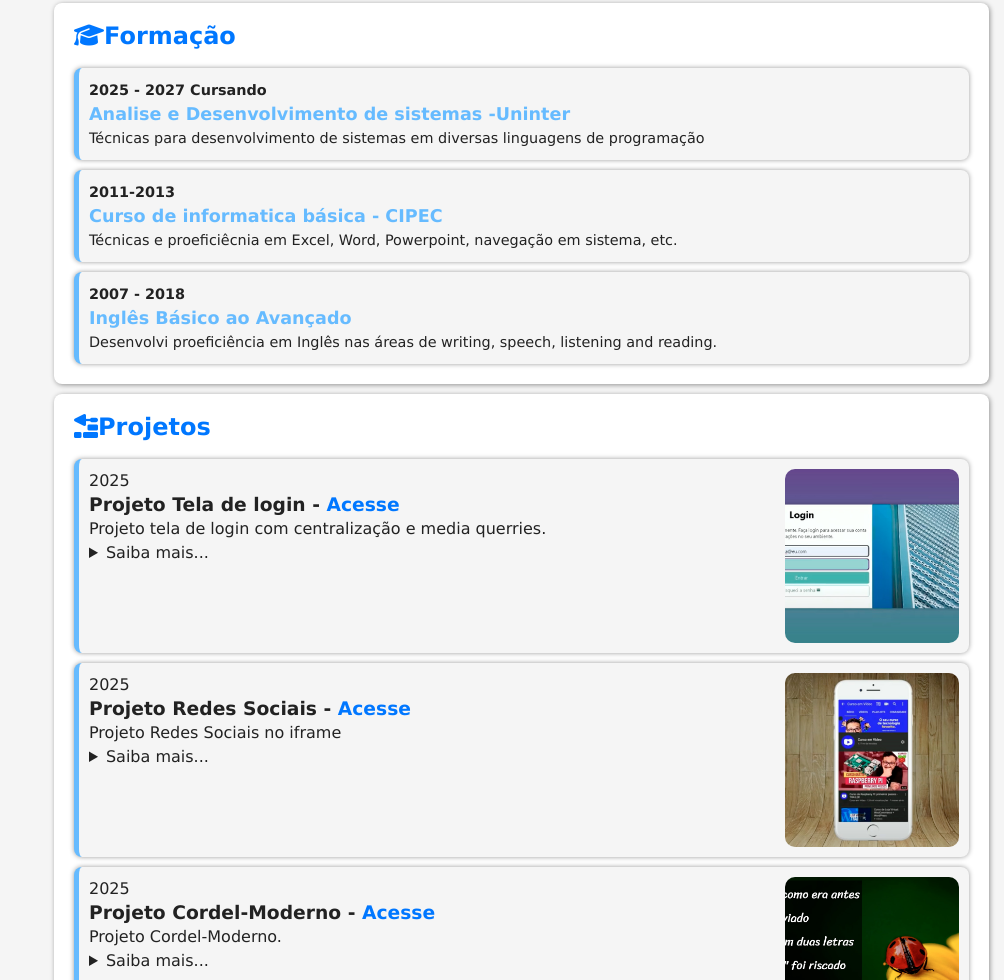
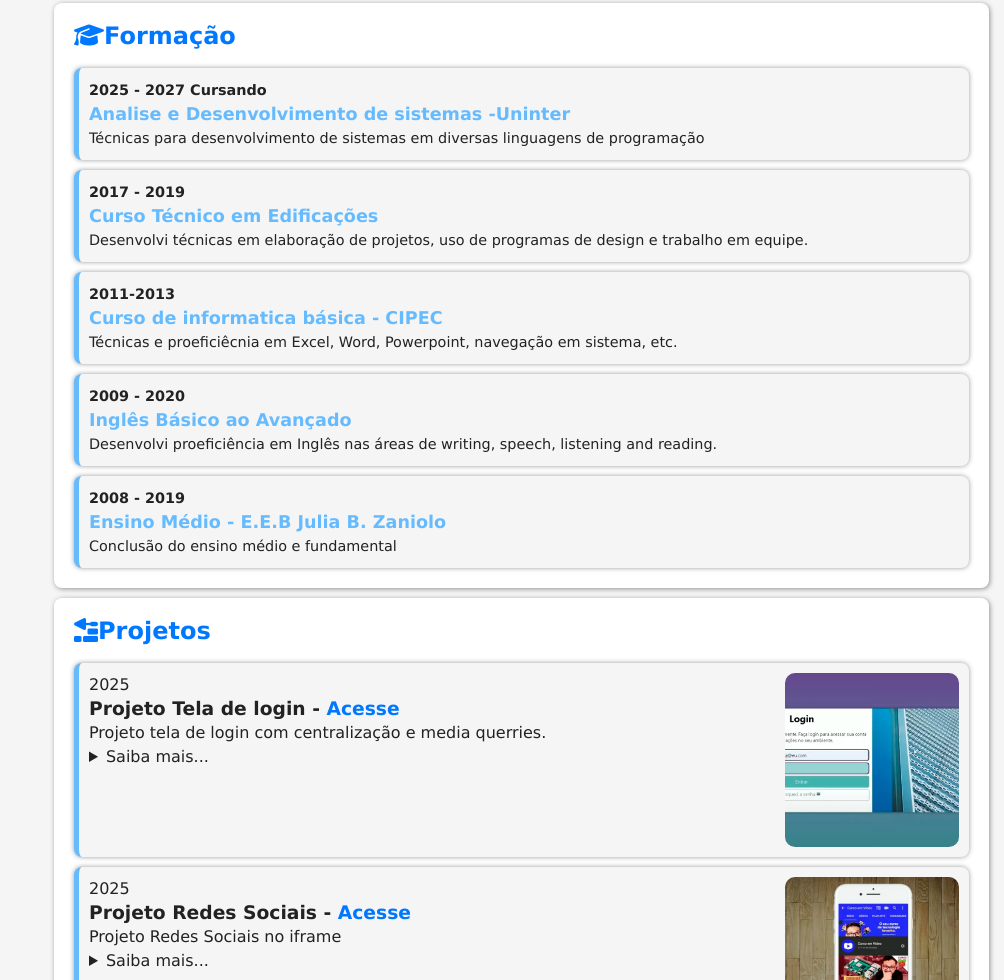
Before and after one commit to Luiswittlich/Meusprojetos, a plain HTML site: page Portfolio/index.html in a window 1280 px wide. Shown: the part 1034-2014 px from the top of the page, without its empty margins (276-1280 px from the left). Drawn offline with nearby package versions, Linux system fonts and the light colour scheme.

Commit message:
Atualizaões formação

```diff
--- a/Portfolio/index.html
+++ b/Portfolio/index.html
@@ -185,15 +185,27 @@
                     </div>
 
                     <div class="item">
+                        <div class="ano">2017 - 2019</div>
+                        <div class="inst">Curso Técnico em Edificações</div>
+                        <div class="descricao">Desenvolvi técnicas em elaboração de projetos, uso de programas de design e trabalho em equipe.</div>
+                    </div>
+
+                    <div class="item">
                         <div class="ano">2011-2013</div>
                         <div class="inst">Curso de informatica básica - CIPEC</div>
                         <div class="descricao">Técnicas e proeficiêcnia em Excel, Word, Powerpoint, navegação em sistema, etc.</div>
                     </div>
 
                     <div class="item">
-                        <div class="ano">2007 - 2018</div>
+                        <div class="ano">2009 - 2020</div>
                         <div class="inst">Inglês Básico ao Avançado</div>
                         <div class="descricao">Desenvolvi proeficiência em Inglês nas áreas de writing, speech, listening and reading.</div>
+                    </div>
+
+                        <div class="item">
+                        <div class="ano">2008 - 2019</div>
+                        <div class="inst">Ensino Médio - E.E.B Julia B. Zaniolo</div>
+                        <div class="descricao">Conclusão do ensino médio e fundamental</div>
                     </div>
 
 
```
